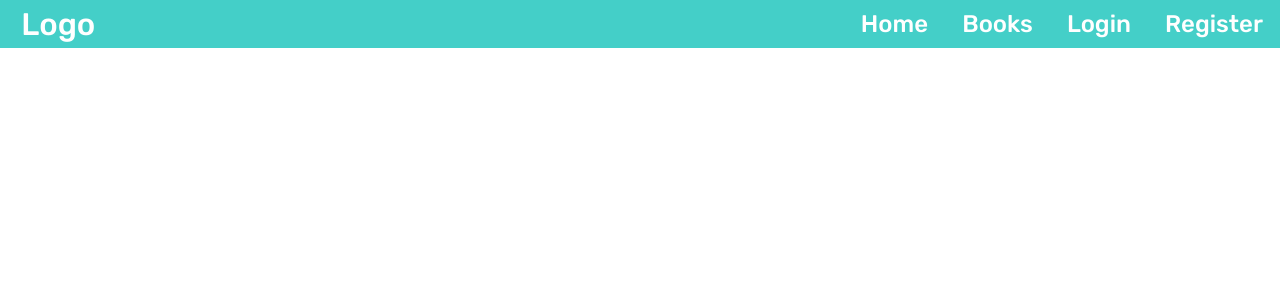
After one commit to MNDonut/MyDjangoProjectLibrary, a Django app: page / in a window 1280 px wide. The commit adds this page. Shown: the top 300 px of the page. Run offline with Django 3.2, Linux system fonts and the light colour scheme.

Commit message:
Added a base template

```diff
--- a/account/templates/account_page.html
+++ b/account/templates/account_page.html
@@ -8,9 +8,5 @@
 </head>
 <body>
     <h1>Hello, {{ currentUser.username }}!</h1>
-    <form action="", method="POST">
-        {% csrf_token %}
-        <button type="submit">Logout</button>
-    </form>
 </body>
 </html>
--- a/account/urls.py
+++ b/account/urls.py
@@ -4,7 +4,8 @@ from . import views
 from .forms import CustomLoginForm
 # using built-in django login & logout views
 urlpatterns = [
-    path('', views.account, name='account'),
+    path('', views.home, name='home'),
+    path('account/', views.account, name='account'),
     path('register/', views.register, name='register'),
     path('logout/', auth_view.LogoutView.as_view(template_name='logout.html'), name='logout'),
     # using custom form for adding placeholders
--- a/account/views.py
+++ b/account/views.py
@@ -6,19 +6,19 @@ from .forms import UserRegistrationForm, CustomLoginForm
 
 @login_required
 def account(request):
-    if request.method == 'POST':
-        return redirect('logout/')
     user = User.objects.get(username=request.user.username)
     return render(request, 'account_page.html', {'currentUser': user})
 
 def register(request):
-    loginForm = CustomLoginForm()
     if request.method == 'POST':
         form = UserRegistrationForm(request.POST)
         if form.is_valid():
             form.save()
-            return redirect('/account/login', {'form': loginForm})
+            return redirect('/')
         else:
             return render(request, 'register.html', {'form': form})
     form = UserRegistrationForm()
     return render(request, 'register.html', {'form': form})
+
+def home(request):
+    return render(request, 'common/base.html')
--- a/main/urls.py
+++ b/main/urls.py
@@ -17,6 +17,6 @@ from django.contrib import admin
 from django.urls import path, include
 
 urlpatterns = [
+    path('', include('account.urls')),
     path('admin/', admin.site.urls),
-    path('account/', include('account.urls'))
 ]
--- /dev/null
+++ b/static/base.css
@@ -0,0 +1,38 @@
+* {
+    margin: 0;
+    padding: 0;
+}
+
+a {
+    text-decoration: none;
+}
+
+.logo {
+    padding-left: 5%;
+    color: white;
+    font-size: 1.3em;
+}
+
+.menu {
+    background: rgb(68, 207, 200);
+    font: 1.5em 'Rubik', sans-serif;
+    color: white;
+    height: 2em;
+    display: grid;
+    grid-template-columns: 1fr 2fr;
+}
+
+.menu-list, .logo {
+    display: flex;
+    flex-direction: row;
+    align-items: center;
+}
+
+.menu-list {
+    justify-content: flex-end;
+}
+
+.menu-item {
+    color: rgb(255, 255, 255);
+    margin: 0 2%;
+}
--- /dev/null
+++ b/templates/common/base.html
@@ -0,0 +1,32 @@
+{% load static %}
+<!DOCTYPE html>
+<html lang="en">
+<head>
+    <meta charset="UTF-8">
+    <meta http-equiv="X-UA-Compatible" content="IE=edge">
+    <meta name="viewport" content="width=device-width, initial-scale=1.0">
+    <link rel="stylesheet" href="{% static 'base.css' %}">
+    <link rel="preconnect" href="https://fonts.googleapis.com">
+    <link rel="preconnect" href="https://fonts.gstatic.com" crossorigin>
+    <link href="https://fonts.googleapis.com/css2?family=Rubik:wght@500&display=swap" rel="stylesheet">
+    <title>{% block title %}{% endblock %}</title>
+</head>
+<body>
+    <nav class='menu'>
+        <a class='logo' href='{% url "home" %}'>Logo</a>
+        <ul class='menu-list'>
+            <a href='{% url "home" %}' class='menu-item'>Home</a>
+            <a href='#' class='menu-item'>Books</a>
+            {% if request.user.is_authenticated %}
+                <a href='#' class='menu-item'>My orders</a>
+                Hi,<a href='{% url "account" %}' class='menu-item'>{{ user.username.title }}!</a>
+                <a href='{% url "logout" %}' class='menu-item'>Log out</a>
+            {% else %}
+                <a href='{% url "login" %}' class='menu-item'>Login</a>
+                <a href='{% url "register" %}' class='menu-item'>Register</a>
+            {% endif %}
+        </ul>
+    </nav>
+    {% block content %}{% endblock %}
+</body>
+</html>
```
Also changed, not shown: main/settings.py (+9 -2 lines).
